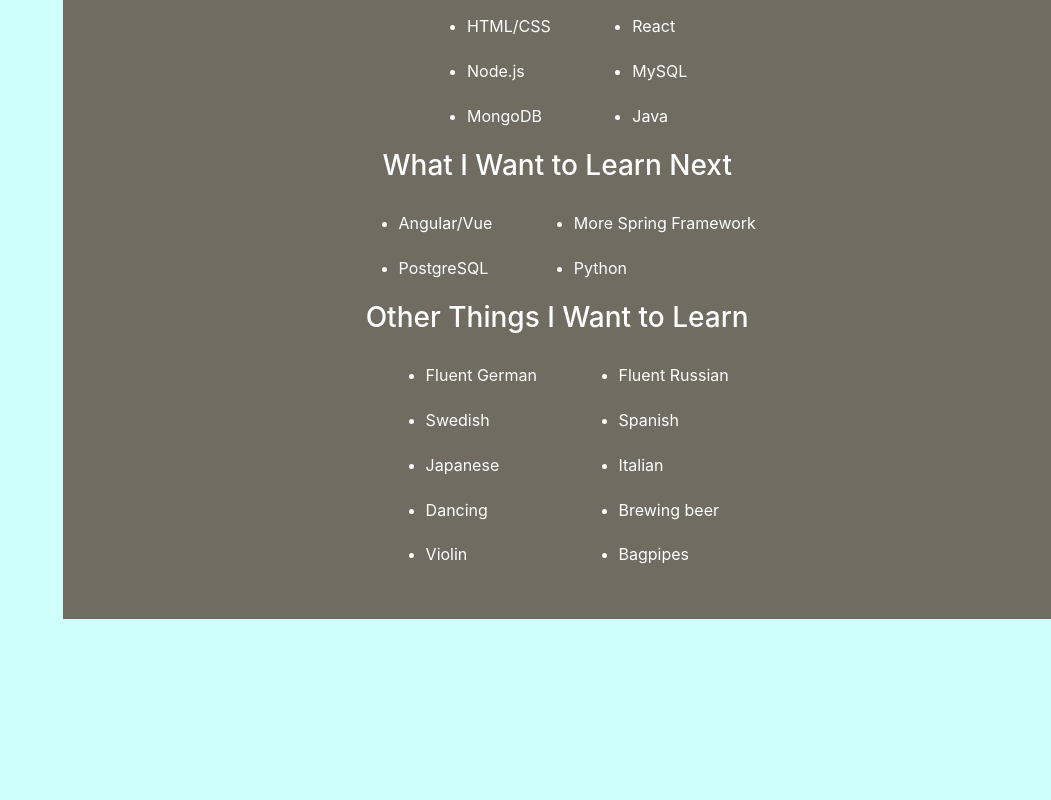
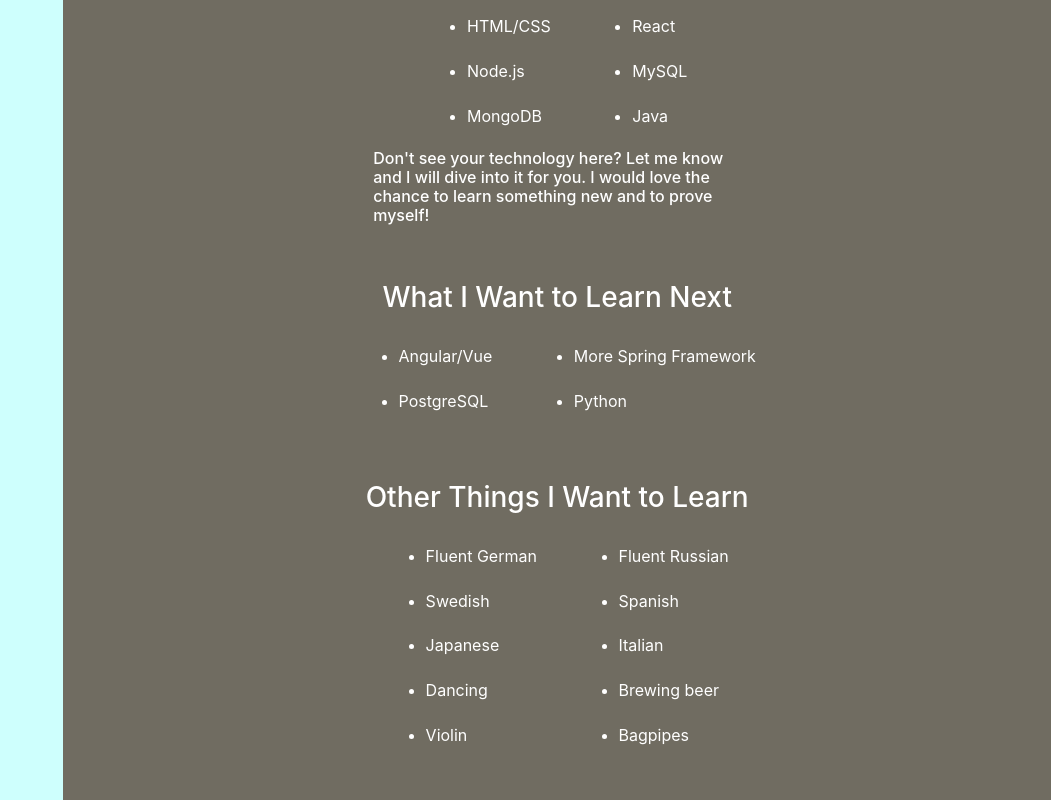
Before and after one commit to DrGooseman/JamesJQuinn, a React (Create React App) app: page / in a window 1280 px wide. Shown: the part 4098-4898 px from the top of the page, without its empty margins (229-1280 px from the left). Before the commit the page ends 4717 px from the top, so only its background shows below. Built offline with nearby package versions, Linux system fonts and the light colour scheme.

Commit message:
adds note

```diff
--- a/src/index.css
+++ b/src/index.css
@@ -197,6 +197,10 @@
 }
 .my-interests-lists li {
   margin: 1.3em;
+}
+
+.my-interests-lists-note {
+  max-width: 23rem;
 }
 
 .carousel-caption h3,
--- a/src/pages/Home.jsx
+++ b/src/pages/Home.jsx
@@ -276,6 +276,15 @@
             <li>Java</li>
           </ul>
         </div>
+        <div className="my-interests-lists-note ">
+          <h6>
+            Don't see your technology here? Let me know and I will dive into it
+            for you. I would love the chance to learn something new and to prove
+            myself!
+          </h6>
+        </div>
+        <br></br>
+        <br></br>
         <h3>What I Want to Learn Next</h3>
         <div className="my-interests-lists ">
           <ul>
@@ -287,6 +296,8 @@
             <li>Python</li>
           </ul>
         </div>
+        <br></br>
+        <br></br>
         <h3>Other Things I Want to Learn</h3>
         <div className="my-interests-lists ">
           <ul>
```
